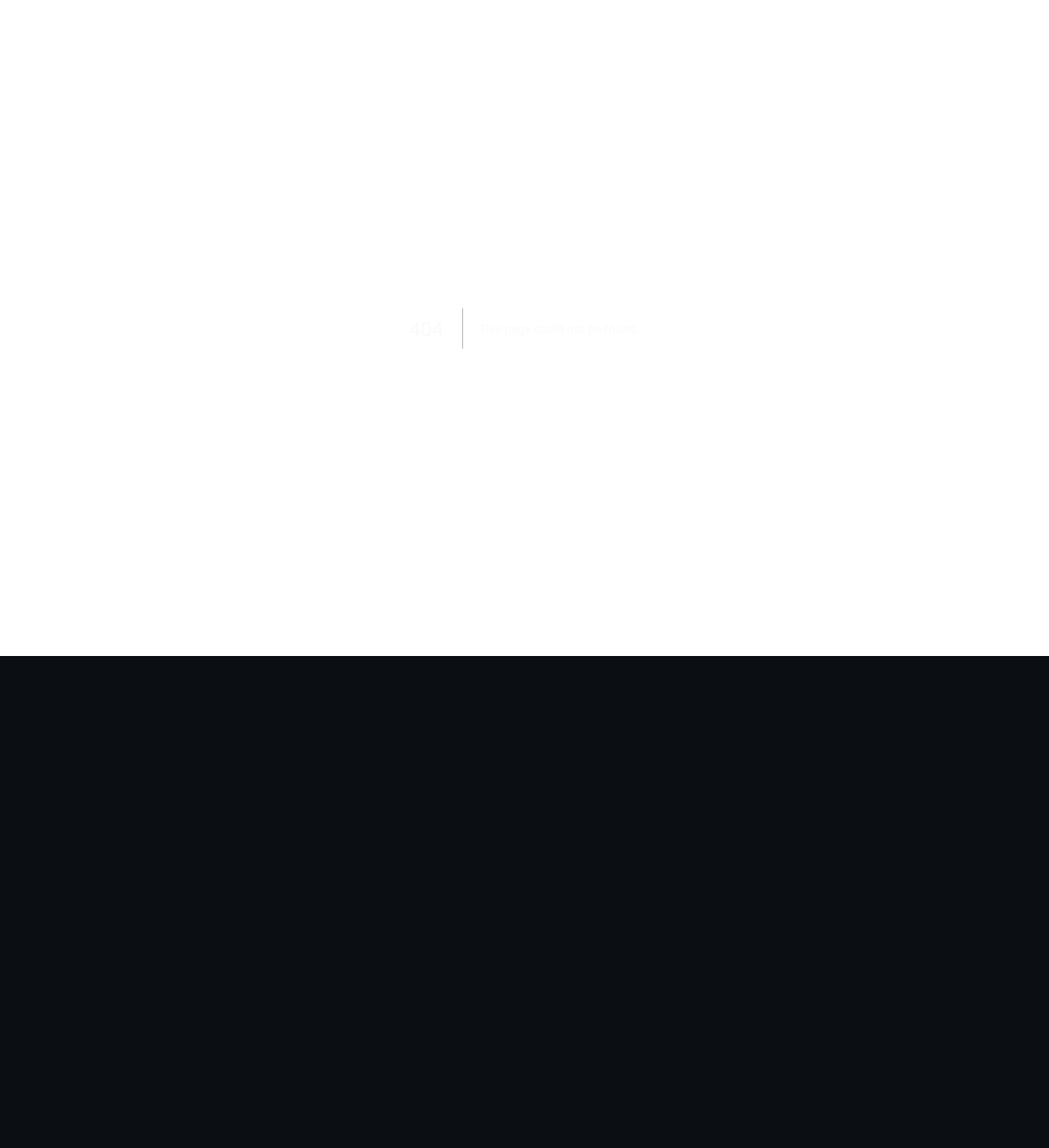
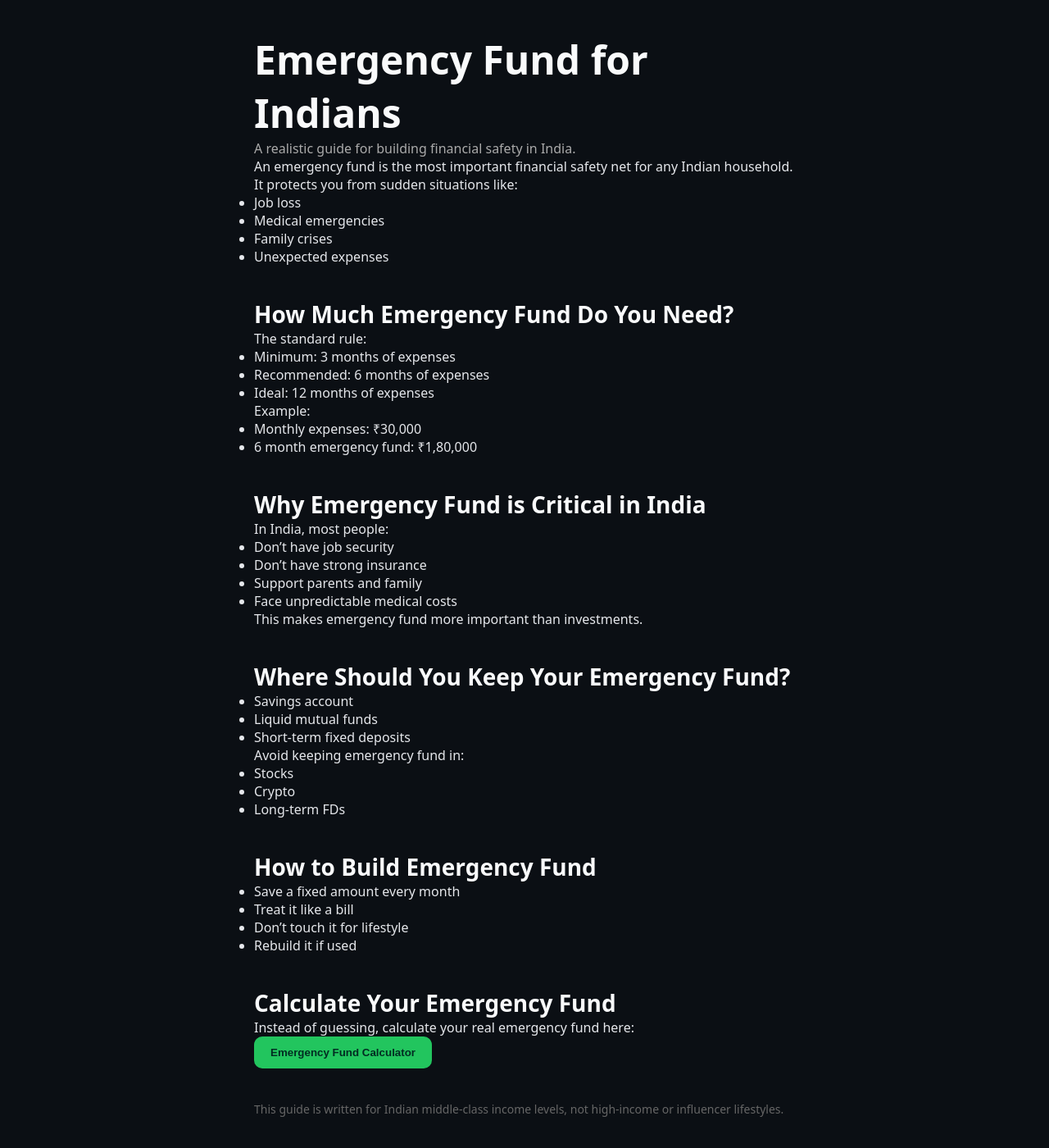
Before and after one commit to undercrypted-bator/middleclassfinance, a Next.js app: page /emergency-fund-india in a window 1280 px wide. Before the commit this address had no page. Shown: the whole page at 82% size. Before the commit the page ends 800 px from the top, so only its background shows below. Built offline with nearby package versions, Linux system fonts and the light colour scheme.

Commit message:
SEO: add emergency fund India article

```diff
--- /dev/null
+++ b/app/emergency-fund-india/page.tsx
@@ -0,0 +1,115 @@
+export const metadata = {
+  title: "Emergency Fund for Indians – How Much Do You Really Need?",
+  description:
+    "Emergency fund for Indians explained. How much you need, why it matters, and how to build it on a middle class salary."
+}
+
+export default function Page() {
+  return (
+    <main style={{ maxWidth: "700px" }}>
+      <h1>Emergency Fund for Indians</h1>
+
+      <p style={{ color: "#aaa" }}>
+        A realistic guide for building financial safety in India.
+      </p>
+
+      <p>
+        An emergency fund is the most important financial safety net
+        for any Indian household.
+      </p>
+
+      <p>
+        It protects you from sudden situations like:
+      </p>
+
+      <ul>
+        <li>Job loss</li>
+        <li>Medical emergencies</li>
+        <li>Family crises</li>
+        <li>Unexpected expenses</li>
+      </ul>
+
+      <h2>How Much Emergency Fund Do You Need?</h2>
+
+      <p>
+        The standard rule:
+      </p>
+
+      <ul>
+        <li>Minimum: 3 months of expenses</li>
+        <li>Recommended: 6 months of expenses</li>
+        <li>Ideal: 12 months of expenses</li>
+      </ul>
+
+      <p>
+        Example:
+      </p>
+
+      <ul>
+        <li>Monthly expenses: ₹30,000</li>
+        <li>6 month emergency fund: ₹1,80,000</li>
+      </ul>
+
+      <h2>Why Emergency Fund is Critical in India</h2>
+
+      <p>
+        In India, most people:
+      </p>
+
+      <ul>
+        <li>Don’t have job security</li>
+        <li>Don’t have strong insurance</li>
+        <li>Support parents and family</li>
+        <li>Face unpredictable medical costs</li>
+      </ul>
+
+      <p>
+        This makes emergency fund more important than investments.
+      </p>
+
+      <h2>Where Should You Keep Your Emergency Fund?</h2>
+
+      <ul>
+        <li>Savings account</li>
+        <li>Liquid mutual funds</li>
+        <li>Short-term fixed deposits</li>
+      </ul>
+
+      <p>
+        Avoid keeping emergency fund in:
+      </p>
+
+      <ul>
+        <li>Stocks</li>
+        <li>Crypto</li>
+        <li>Long-term FDs</li>
+      </ul>
+
+      <h2>How to Build Emergency Fund</h2>
+
+      <ul>
+        <li>Save a fixed amount every month</li>
+        <li>Treat it like a bill</li>
+        <li>Don’t touch it for lifestyle</li>
+        <li>Rebuild it if used</li>
+      </ul>
+
+      <h2>Calculate Your Emergency Fund</h2>
+
+      <p>
+        Instead of guessing, calculate your real emergency fund here:
+      </p>
+
+      <a href="/emergency-fund">
+        <button className="button-primary">
+          Emergency Fund Calculator
+        </button>
+      </a>
+
+      <p style={{ marginTop: "40px", color: "#666", fontSize: "14px" }}>
+        This guide is written for Indian middle-class income levels,
+        not high-income or influencer lifestyles.
+      </p>
+    </main>
+  )
+}
```
